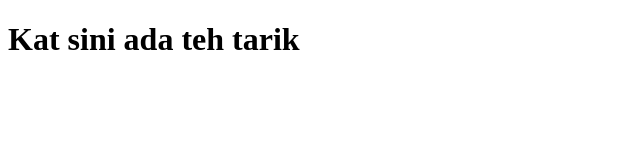
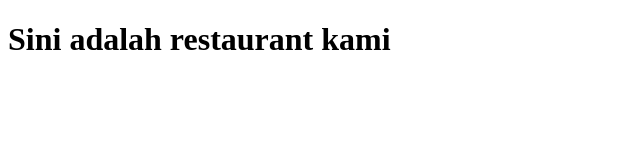
Before and after one commit to Johnboi196/Latihan-Branch, a plain HTML site: page index.html in a window 1280 px wide. Shown: the whole page, without its empty margins (0-640 px from the left). Drawn offline with Linux system fonts and the light colour scheme.

Commit message:
menukar index.html

```diff
--- a/index.html
+++ b/index.html
@@ -7,6 +7,6 @@
     <title>Teh Tarik</title>
 </head>
 <body>
-    <h1>Kat sini ada teh tarik</h1>
+    <h1>Sini adalah restaurant kami</h1>
 </body>
 </html>
```
